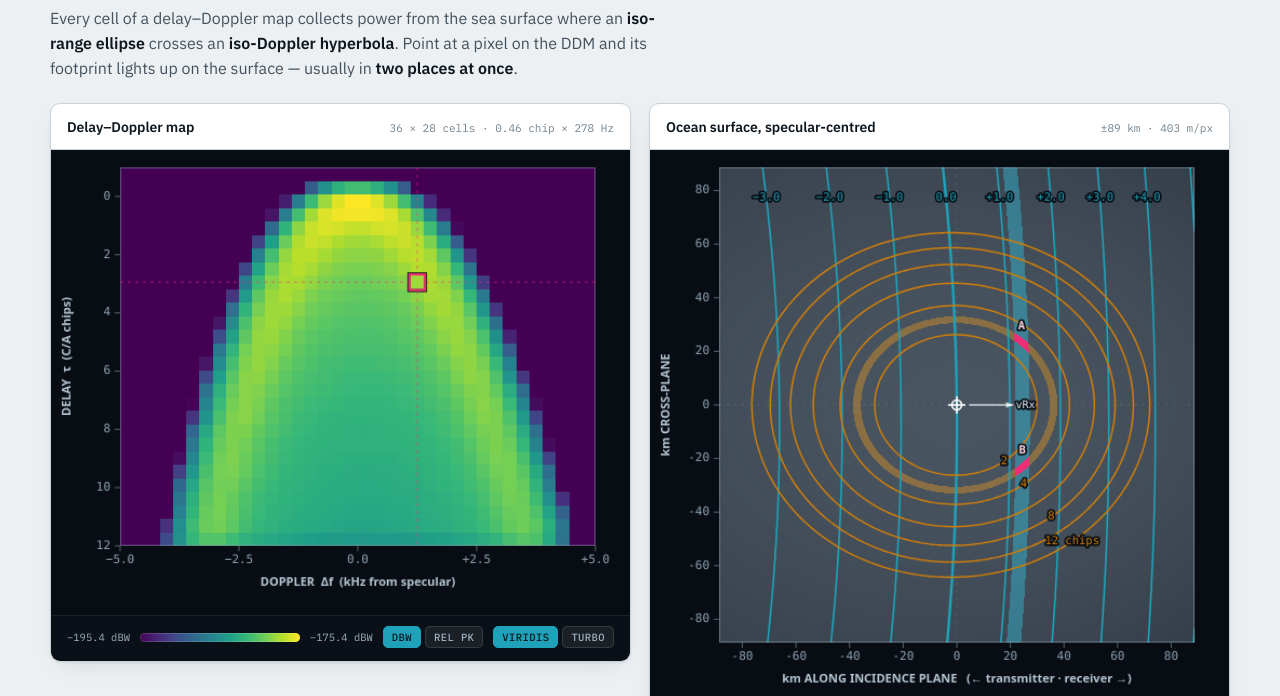
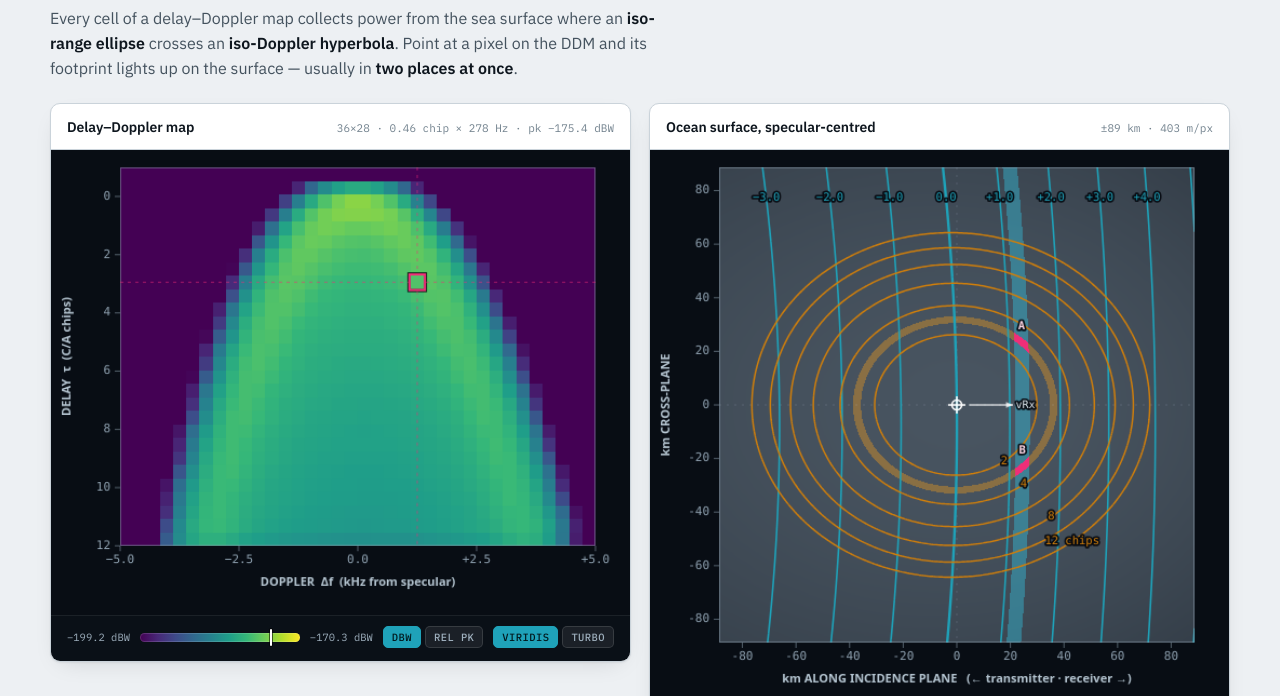
Before and after one commit to Dinan-Bai/ddm-glistening-zone, a plain HTML site: page index.html in a window 1280 px wide. Shown: the part 104-800 px from the top of the page. Drawn offline with Linux system fonts and the light colour scheme.

Commit message:
Pin the DDM colour scale to a fixed -199.2 to -170.3 dBW window
The colourbar previously spanned peak-20 dB to peak, so it re-floated for
every parameter change and two scenarios could not be compared by eye. The
absolute view now maps a fixed dBW window, making a dimmer DDM mean less
returned power rather than a rescaled colourbar.

A caret on the colourbar marks the current scenario's peak; it turns amber
and the panel header reads "clipped" when the peak falls outside the window.
Across a 54-point sweep of the parameter corners the peak ranges -193.7 to
-162.7 dBW, so the bright corner saturates by design.

Co-Authored-By: Claude Opus 5 <noreply@anthropic.com>

```diff
--- a/index.html
+++ b/index.html
@@ -88,8 +88,8 @@ h1{
   border-radius:var(--radius); box-shadow:var(--shadow); overflow:hidden;
 }
 .card-head{
-  display:flex; align-items:baseline; justify-content:space-between; gap:12px;
-  padding:13px 16px 11px; border-bottom:1px solid var(--line);
+  display:flex; align-items:baseline; justify-content:space-between; gap:4px 12px;
+  flex-wrap:wrap; padding:13px 16px 11px; border-bottom:1px solid var(--line);
 }
 .card-head h2{font-size:14px; font-weight:600; margin:0; letter-spacing:-.005em}
 .card-head .sub{
@@ -118,8 +118,12 @@ h1{
 .sw.box{width:13px; height:11px; border-radius:2px; background:var(--hot)}
 .cbar{display:flex; align-items:center; gap:10px; flex-wrap:wrap}
 .cbar .ramp{
-  flex:1; height:9px; border-radius:5px; min-width:80px;
+  position:relative; flex:1; height:9px; border-radius:5px; min-width:80px;
   box-shadow:inset 0 0 0 1px rgba(255,255,255,.14);
+}
+.cbar .ramp .pk{
+  position:absolute; top:-4px; bottom:-4px; width:2px; margin-left:-1px;
+  background:#fff; border-radius:1px; box-shadow:0 0 0 1px rgba(0,0,0,.6);
 }
 .cbar .t{
   font-family:"IBM Plex Mono",ui-monospace,monospace; font-size:10.5px; color:#9FB0BE;
@@ -224,7 +228,7 @@ footer a{color:var(--accent)}
       <div class="strip">
         <div class="cbar">
           <span class="t" id="cb-lo">&mdash;</span>
-          <div class="ramp" id="ramp"></div>
+          <div class="ramp" id="ramp"><span class="pk" id="ramp-pk" hidden></span></div>
           <span class="t" id="cb-hi">&mdash;</span>
           <div class="cmaps">
             <button id="scA" aria-pressed="true">dBW</button>
@@ -368,7 +372,8 @@ const D = { W:536, H:430, L:64, T:16, PW:440, PH:350 };   // DDM
 const S = { W:536, H:512, L:64, T:16, PW:440, PH:440 };   // surface
 const NF = 440;                                            // field resolution == S.PW
 const NBF = 36, NBT = 28;                                  // DDM bins: doppler x delay
-const DB_FLOOR = -20;
+const DB_FLOOR = -20;            // dynamic range of the 'rel pk' view
+const ABS_LO = -199.2, ABS_HI = -170.3;   // fixed dBW window: same colours in every scenario
 
 /* ============================ colormaps ============================ */
 const VIRIDIS = ['#440154','#482878','#3E4A89','#31688E','#26828E','#1F9E89','#35B779','#6DCD59','#B4DE2C','#FDE725'];
@@ -623,7 +628,14 @@ function drawDDM(){
   const lut = LUTS[st.cmap];
   const img = gHeat.createImageData(NBF, NBT), px = img.data;
   for(let t=0;t<NBT;t++) for(let f=0;f<NBF;f++){
-    const v = Math.max(0, Math.min(1, (ddmDB[t*NBF+f]-DB_FLOOR)/(0-DB_FLOOR)));
+    let v;
+    if(st.scale==='abs'){
+      const w = ddmW[t*NBF+f];
+      v = ((w>0 ? 10*Math.log10(w) : ABS_LO) - ABS_LO) / (ABS_HI-ABS_LO);
+    } else {
+      v = (ddmDB[t*NBF+f]-DB_FLOOR)/(0-DB_FLOOR);
+    }
+    v = Math.max(0, Math.min(1, v));
     const k = Math.round(v*255)*3, o = (t*NBF+f)*4;
     px[o]=lut[k]; px[o+1]=lut[k+1]; px[o+2]=lut[k+2]; px[o+3]=255;
   }
@@ -900,22 +912,37 @@ function updateReadout(regions){
 }
 function updateChrome(){
   const b = selBounds();
-  $('ddm-dims').textContent = NBF + ' × ' + NBT + ' cells · ' +
-    b.dT.toFixed(2) + ' chip × ' + Math.round(b.dF) + ' Hz';
   $('surf-dims').textContent = '±' + Math.round(L/1000) + ' km · ' +
     (dxm).toFixed(0) + ' m/px';
   const dStep = tauHi<=8 ? 1 : tauHi<=16 ? 2 : 3;
   $('lg-delay').textContent = dStep + (dStep>1?' chips':' chip');
   const fStep = niceStep(Fmax/4.5);
   $('lg-dopp').textContent = fStep>=1000 ? (fStep/1000).toFixed(1)+' kHz' : Math.round(fStep)+' Hz';
-  if(st.scale==='abs' && peakW>0){
-    const pk = 10*Math.log10(peakW);
-    $('cb-lo').innerHTML = fdb(pk+DB_FLOOR)+'&nbsp;dBW';
-    $('cb-hi').innerHTML = fdb(pk)+'&nbsp;dBW';
+  const pkDB = peakW>0 ? 10*Math.log10(peakW) : null;
+  const mk = $('ramp-pk');
+  if(st.scale==='abs'){
+    $('cb-lo').innerHTML = fdb(ABS_LO)+'&nbsp;dBW';
+    $('cb-hi').innerHTML = fdb(ABS_HI)+'&nbsp;dBW';
+    if(pkDB===null){ mk.hidden = true; }
+    else {
+      const f = (pkDB-ABS_LO)/(ABS_HI-ABS_LO);
+      const clip = pkDB > ABS_HI || pkDB < ABS_LO;
+      mk.hidden = false;
+      mk.style.left = (100*Math.max(0,Math.min(1,f))).toFixed(2)+'%';
+      mk.style.background = clip ? '#F5A63C' : '#ffffff';
+      mk.title = clip
+        ? 'peak '+fdb(pkDB)+' dBW is outside the fixed window \u2014 brightest cells are saturated'
+        : 'this scenario\u2019s peak: '+fdb(pkDB)+' dBW';
+    }
   } else {
     $('cb-lo').innerHTML = '−20&nbsp;dB';
     $('cb-hi').innerHTML = '0&nbsp;dB';
+    mk.hidden = true;
   }
+  $('ddm-dims').innerHTML = NBF+'×'+NBT+' · '+b.dT.toFixed(2)+' chip × '+Math.round(b.dF)+' Hz'
+    + (pkDB===null ? '' : ' · pk '+fdb(pkDB)+' dBW'
+       + (st.scale==='abs' && (pkDB>ABS_HI||pkDB<ABS_LO)
+          ? ' <span style="color:#F5A63C">clipped</span>' : ''));
 }
 
 /* ============================ orchestration ============================ */
@@ -1021,7 +1048,7 @@ function setScale(m){
   st.scale = m;
   $('scA').setAttribute('aria-pressed', String(m==='abs'));
   $('scR').setAttribute('aria-pressed', String(m==='rel'));
-  updateChrome(); refresh();
+  drawDDM(); updateChrome(); refresh();
 }
 $('cmV').addEventListener('click', () => setCmap('viridis'));
 $('cmT').addEventListener('click', () => setCmap('turbo'));
```
Also changed, not shown: 1 other file.
